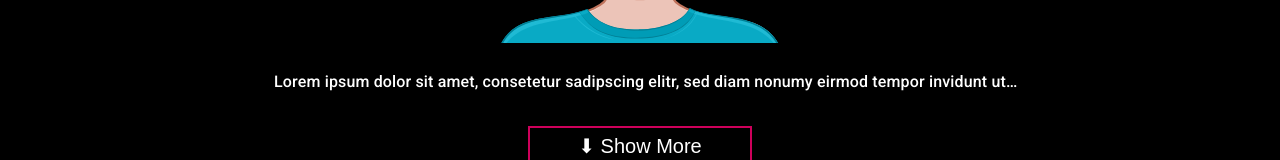
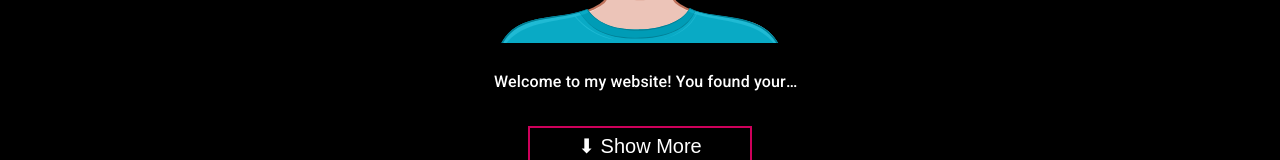
Before and after one commit to Pits111/Portfolio, a React (Create React App) app in the folder myportfolio/: page / in a window 1280 px wide. Shown: the part 719-879 px from the top of the page. Built offline with nearby package versions, Linux system fonts and the light colour scheme; a web font is replaced by a local one.

Commit message:
wrote and styled introduction text

```diff
--- a/myportfolio/src/components/Intro.css
+++ b/myportfolio/src/components/Intro.css
@@ -61,3 +61,9 @@
 .maintitle-desktop{
     margin-bottom: 200px;
 }
+
+.letter_color{
+  color: #CE005B;
+  font-weight: bold;
+  font-size:
+}
--- a/myportfolio/src/components/Intro.js
+++ b/myportfolio/src/components/Intro.js
@@ -47,15 +47,22 @@ const Home = () => {
             <div className="intro-text-isa">
             <ReadMore>
                 <Typography className="intro-isa">
-                Lorem ipsum dolor sit amet, consetetur sadipscing elitr,
-                sed diam nonumy eirmod tempor invidunt ut labore et dolore
-                magna aliquyam erat, sed diam voluptua. At vero eos et accusam
-                et justo duo dolores et ea rebum. Stet clita kasd gubergren, no
-                sea takimata sanctus est Lorem ipsum dolor sit amet. Lorem ipsum
-                dolor sit amet, consetetur sadipscing elitr, sed diam nonumy eirmod
-                tempor invidunt ut labore et dolore magna aliquyam erat, sed diam voluptua.
-                At vero eos et accusam et justo duo dolores et ea rebum. Stet clita kasd gubergren,
-                no sea takimata sanctus est Lorem ipsum dolor sit amet.
+                Welcome to my website! You found your <br/>
+                way here which means, you are looking for something specific. If you are interested in my professional background and specifically the projects I have been working on, feel free to checkout the
+                 <span className="letter_color"> PORTFOLIO</span> section.If you are a tech-lover and care about valuable innovations as much as I do,
+                look around in the <span className="letter_color">BLOG</span> section. In case you want to know more about
+                 <span className="letter_color"> AGILE FRAMEWORKS </span> such as Scrum or Canban or inform yourself about WOL-circles,
+                 scroll down and dive into the topic
+                of <span className="letter_color">NEW WORK</span>.<br/>
+
+
+                Having worked as an IT project manager, product owner, scrum master and policy advisor, I have gained a bunch
+                tech- and soft-skills throughout the years.Currently I am evolving my web development skills. So besides displaying
+                my portfolio and thoughts on valuable innovations, this site is my personal sandbox project to exercise JSX and React. <br/>
+
+                <br/>
+                In any case, enjoy you customer journey and do not hesitate to <span className="letter_color"> CONTACT ME </span>if you have any questions.
+                <br/>
                 </Typography>
             </ReadMore>
             </div>
```
